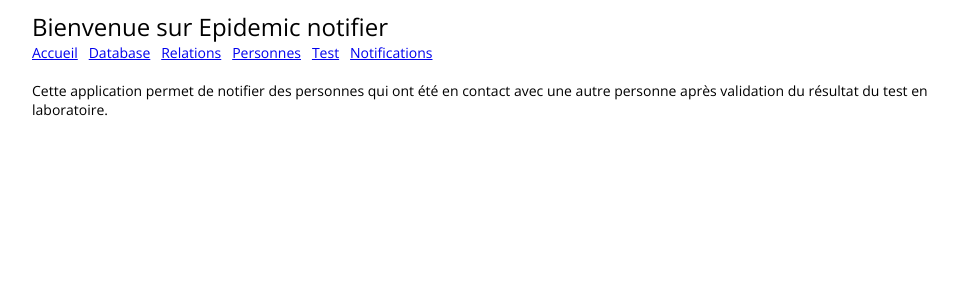
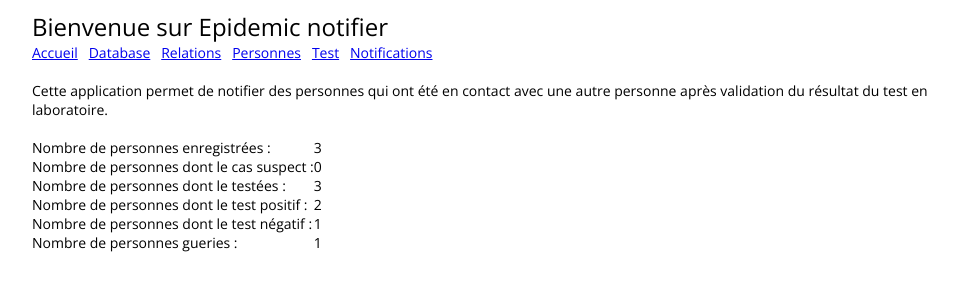
Before and after one commit to atchopba/epidemic-notifier, a Flask app: page / in a window 1280 px wide. Shown: the top 300 px of the page, without its empty margins (158-1116 px from the left). Run offline with Flask 2, Linux system fonts and the light colour scheme; data comes from the database, SQL or seed files in the repository; parts of the project's set-up code (start-up, migrations or seed data) failed here and were passed over; some libraries are stand-ins or nearby versions.

Commit message:
Add statistics on home page

```diff
--- a/app.py
+++ b/app.py
@@ -26,10 +26,11 @@
 
 app = Flask(__name__)
 
-
 @app.route("/")
 def home():
-    return render_template('index.html')
+    cpersonne_ = cm.CPersonne(Personne().get_count(), Personne().get_count_gueri(), Personne().get_count_suspect())
+    ctest_ = cm.CTest(Test().get_count(), Test().get_count_positif(), Test().get_count_negatif())
+    return render_template("index.html", cpersonne=cpersonne_, ctest=ctest_)
 
 @app.route("/db")
 def db_home():
--- a/templates/index.html
+++ b/templates/index.html
@@ -16,6 +16,36 @@
 					    Cette application permet de notifier des personnes qui ont été en contact avec une autre personne après validation du résultat du test en laboratoire.
 	                </div>
                 </div>
+                <br/>
+                <div class="card card-6">
+            		<table class="table table-bordered">
+            			<tr>
+            				<td>Nombre de personnes enregistr&eacute;es :</td>
+            				<td>{{ cpersonne.nb_personnes }}</td>
+            			</tr>
+            			<tr>
+            				<td>Nombre de personnes dont le cas suspect : </td>
+            				<td>{{ cpersonne.nb_p_suspects }}</td>
+            			</tr>
+            			<tr>
+            				<td>Nombre de personnes dont le test&eacute;es :</td>
+            				<td>{{ ctest.nb_t_tests }}</td>
+            			</tr>
+            			<tr>
+            				<td>Nombre de personnes dont le test positif : </td>
+            				<td>{{ ctest.nb_t_positifs }}</td>
+            			</tr>
+            			<tr>
+            				<td>Nombre de personnes dont le test n&eacute;gatif : </td>
+            				<td>{{ ctest.nb_t_negatifs }}</td>
+            			</tr>
+            			<tr>
+            				<td>Nombre de personnes gueries : </td>
+            				<td>{{ cpersonne.nb_p_gueris }}</td>
+            			</tr>
+            		</table>
+
+                </div>
 	        </div>
 		</div>
 
--- a/treatment/common.py
+++ b/treatment/common.py
@@ -12,6 +12,7 @@
 import config
 from datetime import datetime
 import os
+from collections import namedtuple
 
 
 NOTIF = ("Dû au resultat positif de {}, fait le {} proche de vous ({}), "
@@ -28,6 +29,9 @@
 
 PERSONNE_GUERI_1 = "clinique"
 PERSONNE_GUERI_2 = "biologique"
+
+CPersonne = namedtuple("CPersonne", "nb_personnes nb_p_gueris nb_p_suspects")
+CTest = namedtuple("CTest", "nb_t_tests nb_t_positifs nb_t_negatifs")
 
 def get_current_date_fr():
     return datetime.today().strftime("%d-%m-%Y")
--- a/treatment/db/db.py
+++ b/treatment/db/db.py
@@ -112,8 +112,12 @@
         return deleted
 
     def get_count(self, table_):
-        cursor = self.cur.execute("SELECT count(*) FROM "+ table_)
-        return cursor.fecthone()[0]
+        cursor = self.cur.execute("SELECT * FROM "+ table_)
+        return len(cursor.fetchall())
+
+    def get_count_r(self, r):
+        cursor = self.cur.execute(r)
+        return len(cursor.fetchall())
 
     def commit_trans(self):
         self.conn.commit()
--- a/treatment/db/personne.py
+++ b/treatment/db/personne.py
@@ -56,7 +56,14 @@
 
     def update_gueri(self, id_, gueri_):
         r = "UPDATE personnes SET gueri='{}' WHERE id={}".format(gueri_, id_)
-        print("===> r : "+ r)
         return_ = self.cur.execute(r)
         self.conn.commit()
         return return_
+
+    def get_count_suspect(self):
+        r = "SELECT * FROM personnes WHERE suspect='1'"
+        return self.get_count_r(r)
+
+    def get_count_gueri(self):
+        r = "SELECT * FROM personnes WHERE gueri IS NOT NULL or gueri=''"
+        return self.get_count_r(r)
--- a/treatment/db/test.py
+++ b/treatment/db/test.py
@@ -58,3 +58,16 @@
 
     def delete(self, id_):
         return super().delete("tests", id_)
+
+    def get_count(self):
+        #return super().get_count("tests")
+        r = "SELECT DISTINCT personne_id FROM tests"
+        return self.get_count_r(r)
+
+    def get_count_positif(self):
+        r = "SELECT DISTINCT personne_id FROM tests WHERE resultat='1'"
+        return self.get_count_r(r)
+
+    def get_count_negatif(self):
+        r = "SELECT DISTINCT personne_id FROM tests WHERE resultat='0'"
+        return self.get_count_r(r)
```
